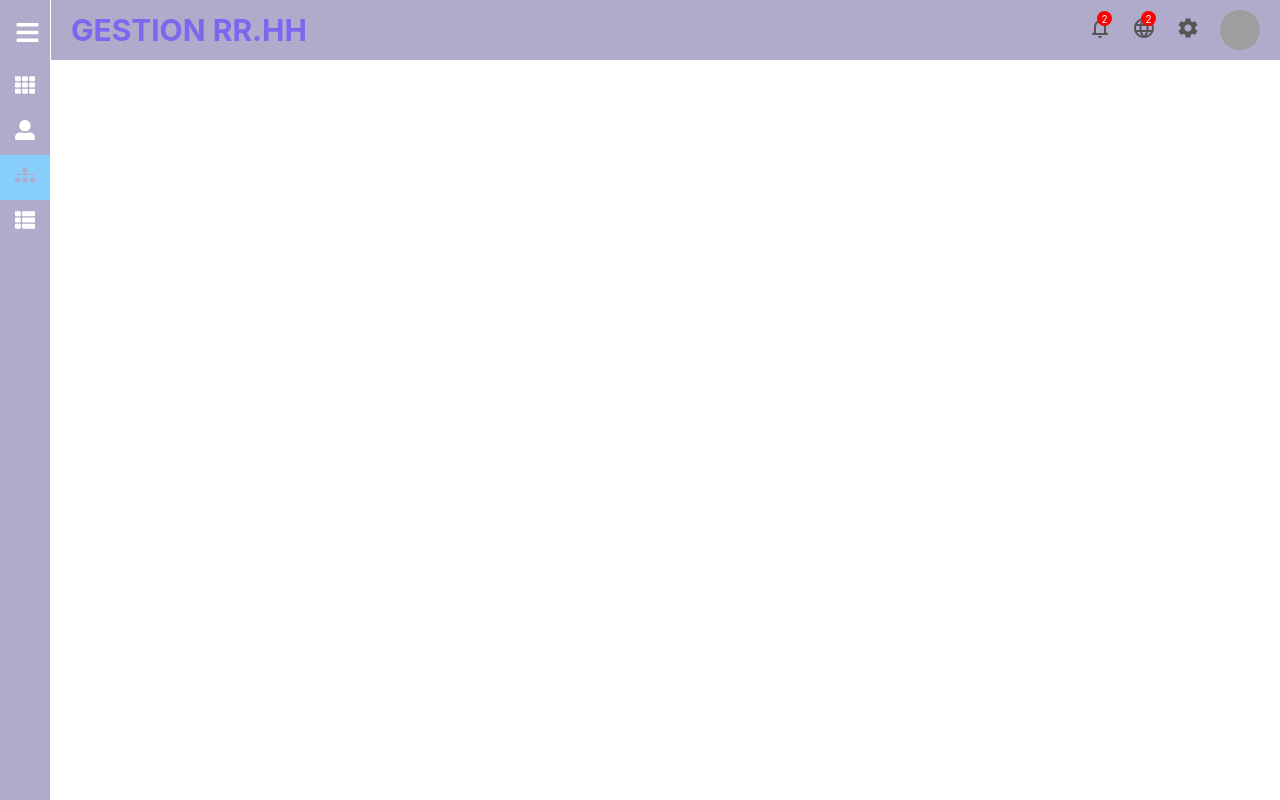
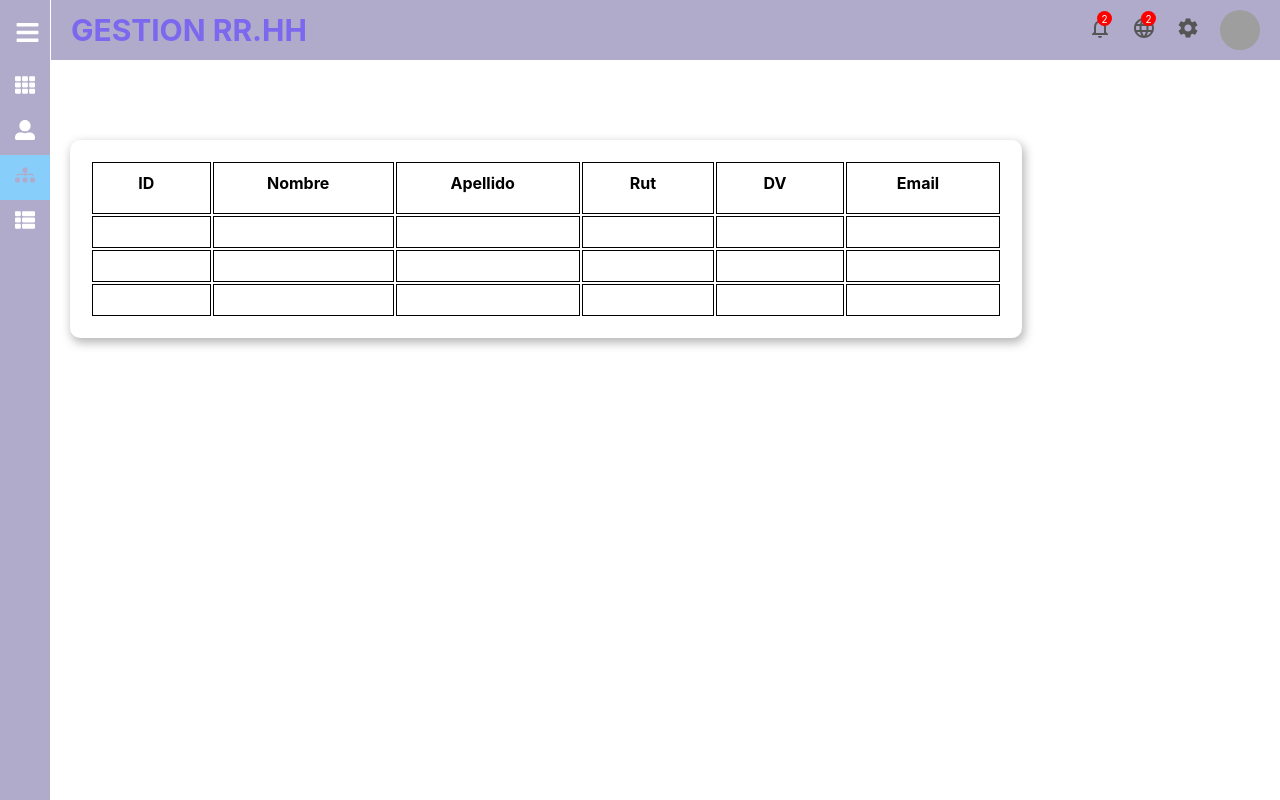
Before and after one commit to Eriktorress/Gestor_rrhh, a React (Create React App) app: page /trabajadores in a window 1280 px wide. Built offline with nearby package versions, Linux system fonts and the light colour scheme; grey boxes are pictures that could not be loaded.

Commit message:
cambios minimos

```diff
--- a/src/components/navigation/Navbar.js
+++ b/src/components/navigation/Navbar.js
@@ -9,7 +9,7 @@ function Navbar(){
         <div className='navbar'>
            <div className='topbarWrapper'>
                 <div className='topleft'>
-                    <span className='logo'>GESTION RR.HH</span>
+                    <span className='logo'>GESTION RR.HH  </span>
                 </div>
 
                 <div className='topright'>
--- a/src/containers/pages/Trabajadores.jsx
+++ b/src/containers/pages/Trabajadores.jsx
@@ -1,21 +1,53 @@
 import Navbar from "components/navigation/Navbar"
 import Sidebar from "components/navigation/Siderbar"
 import Layout from "hocs/layouts/Layout"
-
+import './../../styles/trabajadores.css';
 
 function Trabajadores() {
     return(
         <Layout>
-        <Sidebar>
+          <Sidebar>
             <Navbar/>
-        </Sidebar>
+            <div className="table">
+                <table >
+                    <tr>
+                      <th>ID</th>
+                      <th>Nombre</th>
+                      <th>Apellido</th>
+                      <th>Rut</th>
+                      <th>DV</th>
+                      <th>Email</th>
+                    </tr>
+                    <tr>
+                      <td></td>
+                      <td></td>
+                      <td></td>
+                      <td></td>
+                      <td></td>
+                      <td></td>
+                    </tr>
+                    <tr>
+                      <td></td>
+                      <td></td>
+                      <td></td>
+                      <td></td>
+                      <td></td>
+                      <td></td>
+                    </tr>
+                    <tr>
+                      <td></td>
+                      <td></td>
+                      <td></td>
+                      <td></td>
+                      <td></td>
+                      <td></td>
+                    </tr>
+                </table>
+            </div>
+          </Sidebar>
 
 
         </Layout>
-
-
-
-
     )
 
 }
--- /dev/null
+++ b/src/styles/trabajadores.css
@@ -0,0 +1,22 @@
+table{
+    -webkit-box-shadow:2px 4px 10px 1px rgba(0,0,0,0.47);
+      box-shadow: 2px 4px 10px 1px rgba(109, 107, 107, 0.47);
+
+      margin-top: 80px;
+      padding: 20px;
+      padding-top: 20px;
+      width:80%;
+      border-radius: 10px;
+   }
+
+  th, td {
+      padding: 20px;
+      border: 1px solid black;
+      border-collapse: collapse;
+      align-items: center;
+      padding-top: 10px;
+      padding-bottom: 20px;
+      padding-left: 30px;
+      padding-right: 40px;
+      background-color: rgb(255, 255, 255);
+    }
```
